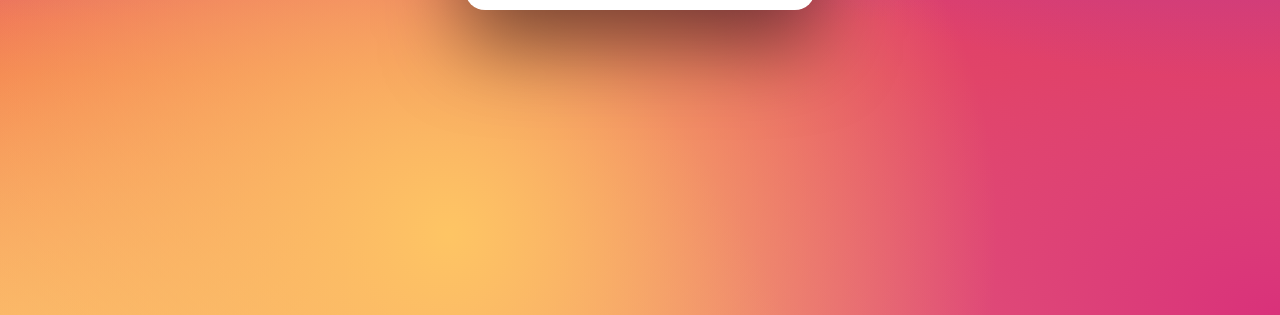
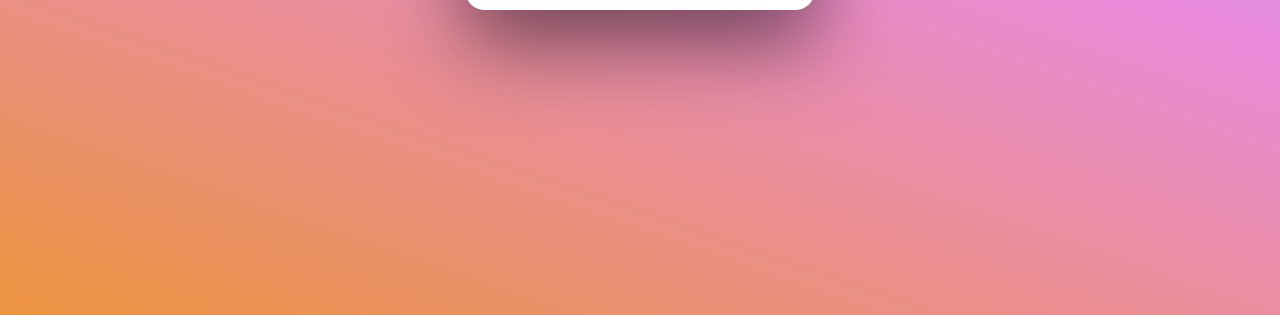
Before and after one commit to Bentarraya/bioofme, a plain HTML site: page index.html in a window 1280 px wide. Shown: the part 485-800 px from the top of the page. Drawn offline with Linux system fonts and the light colour scheme.

Commit message:
new look

```diff
--- a/index.html
+++ b/index.html
@@ -16,9 +16,9 @@
         <div class="details">
           <h2>Bentar Raya<br /><span> 24.5//7.9</span></h2>
           <div class="data">
-            <h3>18<br /><span>Posts</span></h3>
-            <h3>334<br /><span>Followers</span></h3>
-            <h3>380<br /><span>Following</span></h3>
+            <h3>3<br /><span>Posts</span></h3>
+            <h3>339<br /><span>Followers</span></h3>
+            <h3>391<br /><span>Following</span></h3>
           </div>
           <div class="actionBtn">
             <button onclick="document.location='https://www.instagram.com/bntr.ry/'">Follow</button>
--- a/style.css
+++ b/style.css
@@ -12,9 +12,8 @@ body {
   justify-content: center;
   align-items: center;
   min-height: 100vh;
-  background: radial-gradient(circle farthest-corner at 35% 90%, #fec564, transparent 50%), radial-gradient(circle farthest-corner at 0 140%, #fec564, transparent 50%),
-    radial-gradient(ellipse farthest-corner at 0 -25%, #5258cf, transparent 50%), radial-gradient(ellipse farthest-corner at 20% -50%, #5258cf, transparent 50%), radial-gradient(ellipse farthest-corner at 100% 0, #893dc2, transparent 50%),
-    radial-gradient(ellipse farthest-corner at 60% -20%, #893dc2, transparent 50%), radial-gradient(ellipse farthest-corner at 100% 100%, #d9317a, transparent), linear-gradient(#6559ca, #bc318f 30%, #e33f5f 50%, #f77638 70%, #fec66d 100%);
+  background-color: #ec943e;
+background-image: linear-gradient(19deg, #ec943e 0%, #e98add 58%, #5ab5fd 100%);
 }
 
 .card {
```
Also changed, not shown: img.jpeg.
